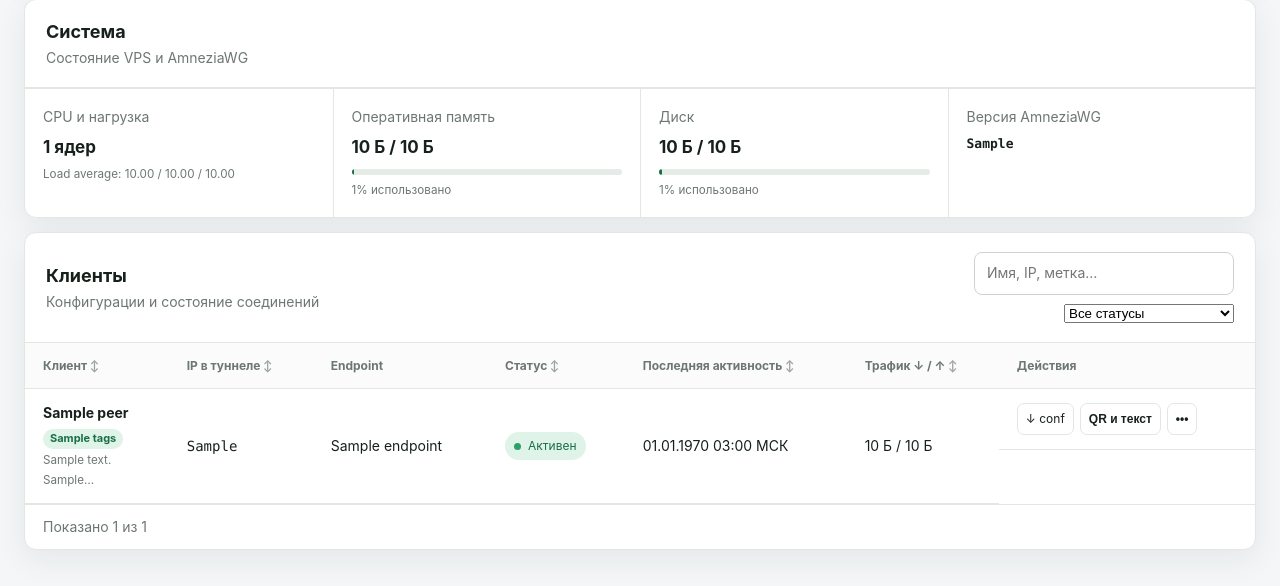
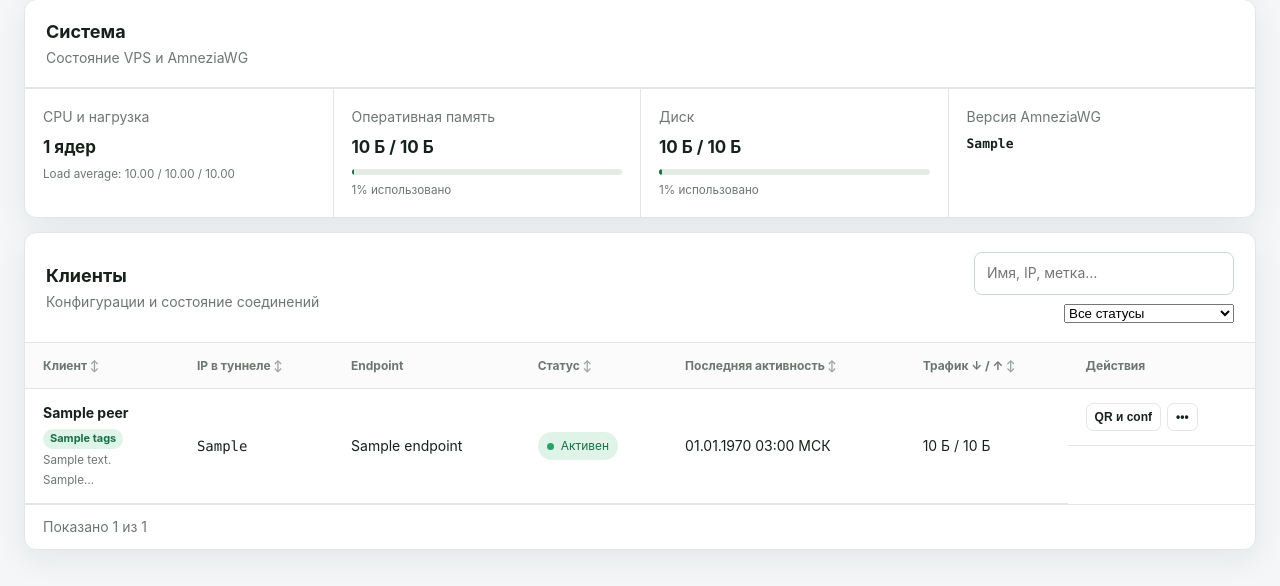
Before and after one commit to al2ko/amneziawg-web-panel, a Flask app: template amnezia_panel/templates/dashboard.html in a window 1280 px wide. Shown: the part 426-1012 px from the top of the page. Run offline with Flask 3, Linux system fonts and the light colour scheme; the template is opened without the code that fills it: most values are stand-ins (such as "Sample title", 1, 10 or a date in 2020); parts of the project's set-up code (start-up, migrations or seed data) failed here and were passed over.

Commit message:
Simplify client configuration action

```diff
--- a/amnezia_panel/templates/dashboard.html
+++ b/amnezia_panel/templates/dashboard.html
@@ -26,7 +26,7 @@
   {% for peer in dashboard.peers %}<tr data-search="{{ (peer.name ~ ' ' ~ peer.tunnel_ip ~ ' ' ~ peer.endpoint ~ ' ' ~ peer.tags ~ ' ' ~ peer.notes)|lower }}" data-name="{{ peer.name|lower }}" data-ip="{{ peer.tunnel_ip }}" data-status="{{ peer.status }}" data-handshake="{{ peer.latest_handshake }}" data-traffic="{{ peer.received_bytes + peer.sent_bytes }}"><td><strong>{{ peer.name }}</strong>{% if peer.tags %}<div class="tag-list">{% for tag in peer.tags.split(',') %}<span>{{ tag.strip() }}</span>{% endfor %}</div>{% endif %}{% if peer.notes %}<small class="client-note" title="{{ peer.notes }}">{{ peer.notes }}</small>{% endif %}<small title="{{ peer.public_key }}">{{ peer.public_key[:12] }}…</small></td><td><code>{{ peer.tunnel_ip }}</code></td><td>{{ peer.endpoint or '—' }}</td>
     <td><span class="pill {{ peer.status }}">{{ {'active':'Активен','offline':'Неактивен','never':'Не подключался','disabled':'Отключён'}[peer.status] }}</span></td><td>{% if peer.latest_handshake %}{{ peer.latest_handshake|datetime }}{% else %}—{% endif %}</td>
     <td>{{ peer.received_bytes|filesize }} / {{ peer.sent_bytes|filesize }}</td><td class="actions">
-      <a class="icon" href="{{ url_for('download_artifact', name=peer.name, kind='conf') }}" title="Скачать .conf">↓ conf</a><button class="icon" data-config-preview data-name="{{ peer.name }}" data-preview-url="{{ url_for('preview_artifacts', name=peer.name) }}" title="Показать QR и текст">QR и текст</button>
+      <button class="icon" data-config-preview data-name="{{ peer.name }}" data-preview-url="{{ url_for('preview_artifacts', name=peer.name) }}" title="Показать QR и конфигурации">QR и conf</button>
       <button class="icon" data-client-actions data-key="{{ peer.public_key }}" data-name="{{ peer.name }}" data-enabled="{{ '1' if peer.enabled else '0' }}" data-notes="{{ peer.notes }}" data-tags="{{ peer.tags }}">•••</button></td></tr>{% endfor %}
   </tbody></table></div>
   <p class="table-summary" id="peer-summary" aria-live="polite"></p>
```
Also changed, not shown: tests/test_web.py (+2 -1 lines).
